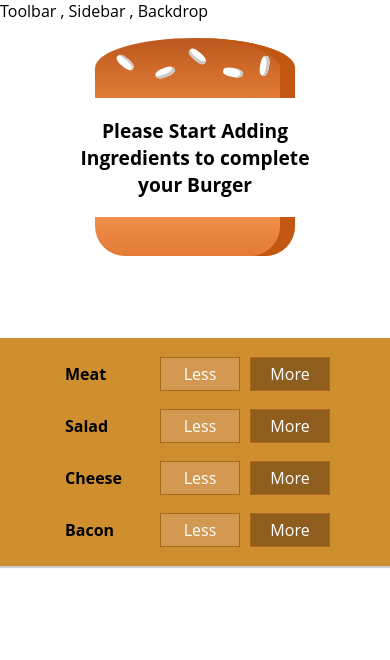
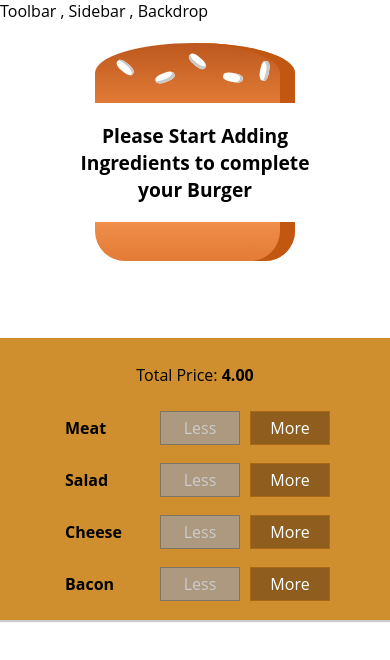
Before and after one commit to Arxlan40/My_Burger_App, a React app: page / in a window 390 px wide. Shown: the top 660 px of the page. Built offline with nearby package versions, Linux system fonts and the light colour scheme; the HTML template or start-up script is replaced by a standard one.

Commit message:
Burger Functionalities :hamburger:

```diff
--- a/src/components/Burger/BuildControls/BuildControl/BuildControl.jsx
+++ b/src/components/Burger/BuildControls/BuildControl/BuildControl.jsx
@@ -5,7 +5,11 @@ const BuildControl = (props) => {
   return (
     <div className={Classes.BuildControl}>
       <div className={Classes.Label}>{props.label}</div>
-      <button className={Classes.Less} onClick={props.remove}>
+      <button
+        className={Classes.Less}
+        onClick={props.remove}
+        disabled={props.disabled}
+      >
         Less
       </button>
       <button className={Classes.More} onClick={props.added}>
--- a/src/components/Burger/BuildControls/BuildControls.jsx
+++ b/src/components/Burger/BuildControls/BuildControls.jsx
@@ -12,11 +12,13 @@ const con = [
 const BuildControls = (props) => {
   return (
     <div className={Classes.BuildControls}>
+      <p>Total Price: <strong>{props.price}</strong> </p>
       {con.map((i) => {
         return (
           <BuildControl
             added={() => props.addingredientsHander(i.type)}
             remove={() => props.removeIngredientHandler(i.type)}
+            disabled ={props.disabled[i.type]}
 
             label={i.label}
             key={i.label}
--- a/src/components/Burger/Burger.module.css
+++ b/src/components/Burger/Burger.module.css
@@ -5,6 +5,8 @@
     margin: auto;
     text-align: center;
     height: 250px;
+    overflow: auto;
+
 }
 
 @media (min-width: 500px) and (min-height:400px){
--- a/src/containers/BurgerBuilder/Burgebuilder.js
+++ b/src/containers/BurgerBuilder/Burgebuilder.js
@@ -32,7 +32,7 @@ class BurgerBuilder extends Component {
   };
   removeIngredientHandler = (type) => {
     const oldcount = this.state.ingredients[type];
-    if (oldcount <=0 ){
+    if (oldcount <= 0) {
       return;
     }
     const newcount = oldcount - 1;
@@ -44,10 +44,23 @@ class BurgerBuilder extends Component {
     this.setState({ totalPrice: newPrice, ingredients: updatedIngredients });
   };
   render() {
+    const disableinfo = {
+      ...this.state.ingredients,
+    };
+
+    for(let key in disableinfo){
+      disableinfo[key]=disableinfo[key] <=0
+    };
+
     return (
       <Aux>
         <Burger ingredients={this.state.ingredients} />
-        <BuildControls addingredientsHander={this.addedIngredientHandler} removeIngredientHandler={this.removeIngredientHandler} />
+        <BuildControls
+          addingredientsHander={this.addedIngredientHandler}
+          removeIngredientHandler={this.removeIngredientHandler}
+          disabled={disableinfo}
+          price={this.state.totalPrice.toFixed(2)}
+        />
       </Aux>
     );
   }
```
